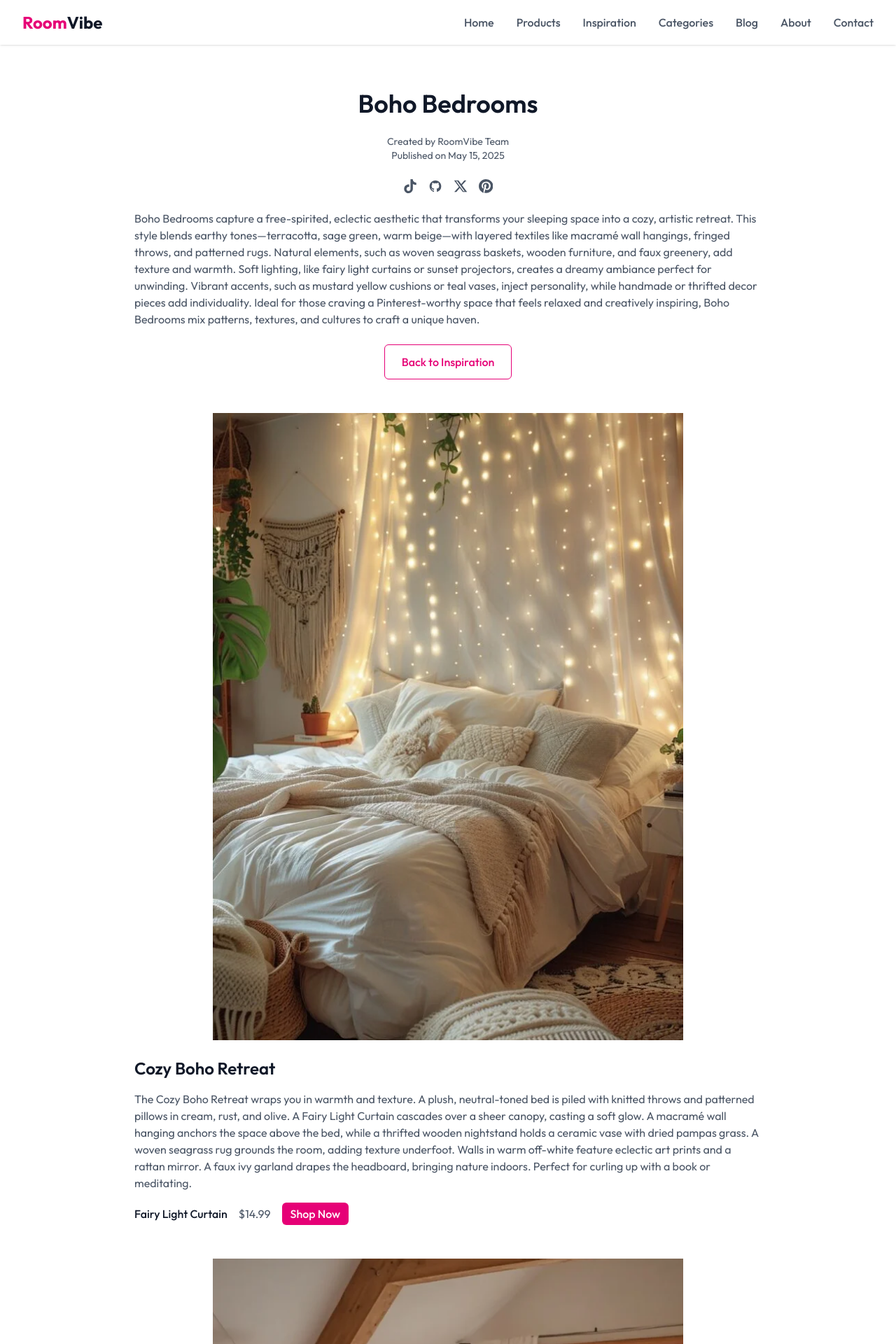
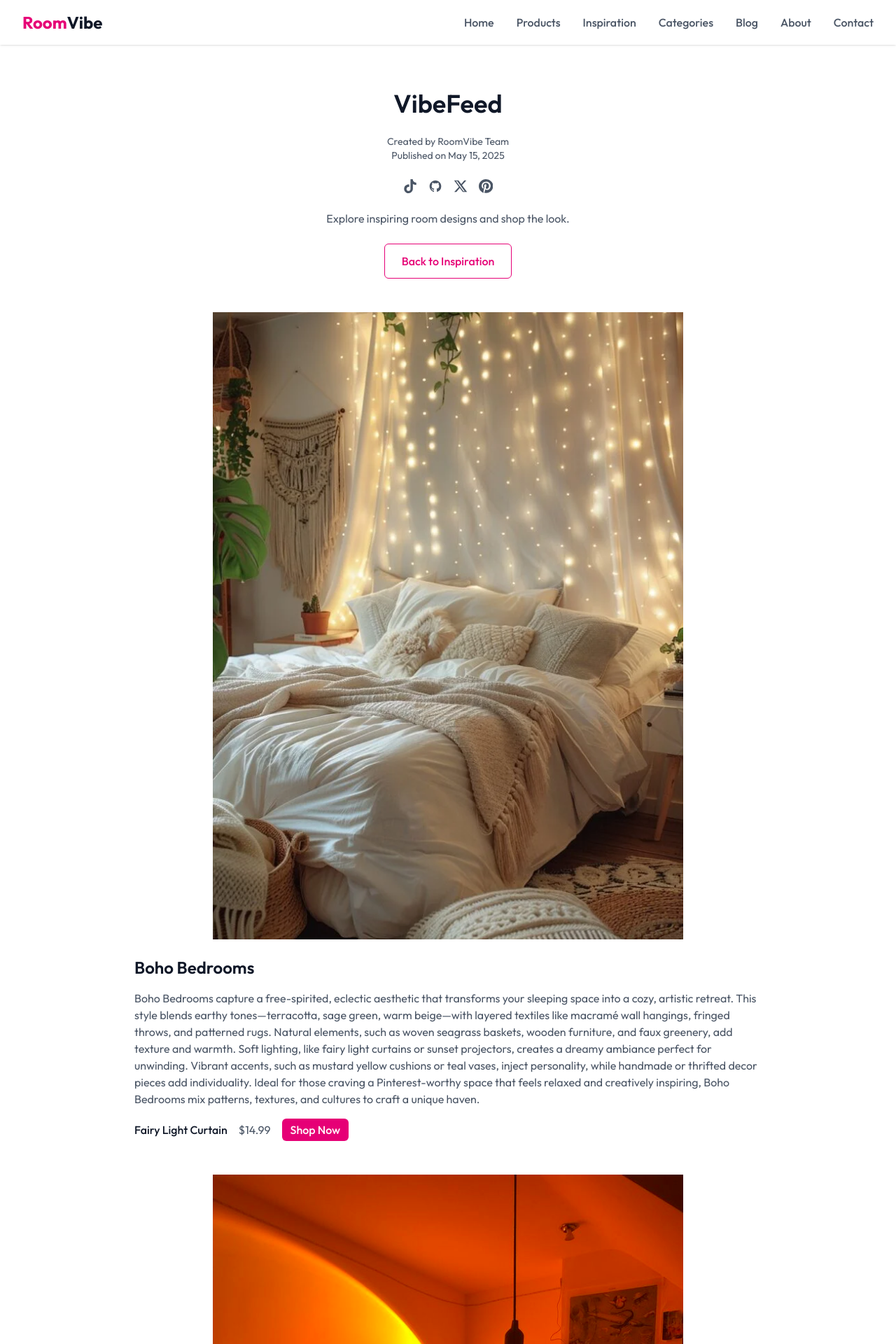
Before and after one commit to gr1shq/roomvibe, a Next.js app: page /inspiration/boho-bedrooms in a window 1280 px wide. Shown: the top 1920 px of the page at 70% size. Built offline with nearby package versions, Linux system fonts and the light colour scheme.

Commit message:
new page, a lot of fixed in categories, products, cards, blog posts and so on 2

```diff
--- a/app/inspiration/[slug]/page.tsx
+++ b/app/inspiration/[slug]/page.tsx
@@ -1,5 +1,6 @@
 "use client";
 
+import { use } from 'react';
 import { notFound } from 'next/navigation';
 import Head from 'next/head';
 import { motion } from 'framer-motion';
@@ -9,8 +10,8 @@ import Image from 'next/image';
 import Header from '../../(components)/Header';
 import Footer from '../../(components)/Footer';
 import inspirationCategories from '../../../data/inspiration_categories.json';
-import { use } from 'react'; // Import React.use
 
+// Interfaces (same as in inspiration/[slug]/page.tsx)
 interface Room {
   id: number;
   title: string;
@@ -52,16 +53,22 @@ interface InspirationCategory {
   };
 }
 
-interface InspirationPageProps {
-  params: Promise<{ slug: string }>; // Update type to reflect params as a Promise
+interface PageProps {
+  searchParams: Promise<{ page?: string }>; // Fix: Type searchParams as a Promise
 }
 
-const InspirationPage = ({ params }: InspirationPageProps) => {
-  // Unwrap the params Promise using React.use
-  const resolvedParams = use(params);
-  const category = inspirationCategories.find((cat) => cat.slug === resolvedParams.slug) as InspirationCategory | undefined;
+export default function VibeFeedPage({ searchParams }: PageProps) {
+  // Unwrap searchParams using React.use
+  const resolvedSearchParams = use(searchParams);
+  const page = parseInt(resolvedSearchParams.page || '1', 10); // Convert to number, default to 1
+  const itemsPerPage = 4; // Fewer items for simplicity
+  const start = (page - 1) * itemsPerPage;
+  const end = start + itemsPerPage;
 
-  if (!category) {
+  // Paginate categories directly
+  const paginatedCategories = inspirationCategories.slice(start, end) as InspirationCategory[];
+
+  if (paginatedCategories.length === 0 && page > 1) {
     notFound();
   }
 
@@ -95,16 +102,10 @@ const InspirationPage = ({ params }: InspirationPageProps) => {
   return (
     <div className="min-h-screen bg-white">
       <Head>
-        <title>{`${category.name} Inspiration | RoomVibe`}</title>
-        <meta name="description" content={category.style_description.slice(0, 160)} />
-        <meta
-          name="keywords"
-          content={`${category.name.toLowerCase()}, room inspiration, aesthetic decor, cozy room ideas`}
-        />
-        <link
-          rel="canonical"
-          href={`https://www.roomvibe.vercel.app/inspiration/${category.slug}`}
-        />
+        <title>VibeFeed | RoomVibe</title>
+        <meta name="description" content="Explore inspiring room designs and shop the look." />
+        <meta name="keywords" content="room inspiration, aesthetic decor, cozy room ideas" />
+        <link rel="canonical" href="https://www.roomvibe.vercel.app/vibefeed" />
       </Head>
 
       <Header />
@@ -113,7 +114,7 @@ const InspirationPage = ({ params }: InspirationPageProps) => {
         ref={ref}
         className="container mx-auto px-4 sm:px-6 lg:px-8 py-12 md:py-16"
       >
-        {/* Title, Metadata, Social Links, and Style Description */}
+        {/* Title, Metadata, Social Links, and Description */}
         <motion.div
           className="flex flex-col gap-6 mb-12 max-w-4xl mx-auto"
           variants={containerVariants}
@@ -124,7 +125,7 @@ const InspirationPage = ({ params }: InspirationPageProps) => {
             className="text-gray-900 font-semibold text-3xl md:text-4xl text-center"
             variants={itemVariants}
           >
-            {category.name}
+            VibeFeed
           </motion.h1>
           <motion.div className="text-sm text-gray-600 text-center" variants={itemVariants}>
             <p>Created by RoomVibe Team</p>
@@ -189,49 +190,64 @@ const InspirationPage = ({ params }: InspirationPageProps) => {
             </Link>
           </motion.div>
           <motion.p
-            className="text-base text-gray-600"
+            className="text-base text-gray-600 text-center"
             variants={itemVariants}
           >
-            {category.style_description}
+            Explore inspiring room designs and shop the look.
           </motion.p>
-          {/* Back to Inspiration Button */}
           <motion.div className="flex justify-center" variants={itemVariants}>
             <Link
-              href={category.back_to_inspiration.url}
+              href="/inspiration"
               className="px-6 py-3 text-base font-medium text-pink-600 border border-pink-600 rounded-md hover:bg-pink-50 active:bg-pink-100 transition-all duration-200"
-              aria-label={category.back_to_inspiration.title}
+              aria-label="Back to Inspiration"
             >
-              {category.back_to_inspiration.title}
+              Back to Inspiration
             </Link>
           </motion.div>
         </motion.div>
 
-        {/* Room Sections */}
+        {/* Inspiration Categories */}
         <motion.section
           className="space-y-12 max-w-4xl mx-auto"
           variants={containerVariants}
-          aria-label="Room Inspiration"
+          initial="hidden"
+          animate={inView ? 'visible' : 'hidden'}
+          aria-label="Inspiration Categories"
         >
-          {category.rooms.map((room) => (
-            <motion.div key={room.id} variants={itemVariants}>
+          {paginatedCategories.map((category) => (
+            <motion.div key={category.id} variants={itemVariants}>
+              {category.rooms[0] && (
                 <div className="relative w-full aspect-[3/4] max-w-2xl mx-auto">
                   <Image
-                  src={room.image}
-                  alt={room.alt}
+                    src={category.rooms[0].image}
+                    alt={category.rooms[0].alt}
                     fill
                     className="object-cover"
                     sizes="(max-width: 768px) 100vw, 800px"
                     loading="lazy"
                   />
                 </div>
+              )}
               <div className="mt-6">
-                <h2 className="text-2xl font-semibold text-gray-900 mb-4">{room.title}</h2>
-                <p className="text-base text-gray-600 mb-4">{room.description}</p>
+                <h2 className="text-2xl font-semibold text-gray-900 mb-4">
+                  <Link
+                    href={`/inspiration/${category.slug}`}
+                    className="hover:text-pink-600"
+                  >
+                    {category.name}
+                  </Link>
+                </h2>
+                <p className="text-base text-gray-600 mb-4">{category.style_description}</p>
+                {category.rooms[0]?.product && (
                   <div className="flex items-center gap-4">
-                  <p className="text-base font-medium text-gray-900">{room.product.name}</p>
-                  <p className="text-base text-gray-600">${room.product.price.toFixed(2)}</p>
+                    <p className="text-base font-medium text-gray-900">
+                      {category.rooms[0].product.name}
+                    </p>
+                    <p className="text-base text-gray-600">
+                      ${category.rooms[0].product.price.toFixed(2)}
+                    </p>
                     <Link
-                    href={room.product.affiliate_url}
+                      href={category.rooms[0].product.affiliate_url}
                       target="_blank"
                       rel="noopener noreferrer"
                       className="inline-block px-3 py-1 text-base font-medium text-white bg-pink-600 rounded-md hover:bg-pink-500"
@@ -239,6 +255,7 @@ const InspirationPage = ({ params }: InspirationPageProps) => {
                       Shop Now
                     </Link>
                   </div>
+                )}
               </div>
             </motion.div>
           ))}
@@ -248,6 +265,8 @@ const InspirationPage = ({ params }: InspirationPageProps) => {
         <motion.section
           className="mt-12 max-w-4xl mx-auto"
           variants={containerVariants}
+          initial="hidden"
+          animate={inView ? 'visible' : 'hidden'}
           aria-label="Shop the Look"
         >
           <h2 className="text-2xl md:text-3xl font-semibold text-gray-900 mb-6 text-center">
@@ -257,7 +276,10 @@ const InspirationPage = ({ params }: InspirationPageProps) => {
             className="grid grid-cols-1 sm:grid-cols-2 lg:grid-cols-4 gap-6"
             variants={containerVariants}
           >
-            {category.shop_the_look.map((item) => (
+            {paginatedCategories
+              .flatMap((category) => category.shop_the_look.slice(0, 1)) // One item per category
+              .slice(0, 4) // Limit to 4 items
+              .map((item) => (
                 <motion.div
                   key={item.id}
                   variants={itemVariants}
@@ -295,29 +317,35 @@ const InspirationPage = ({ params }: InspirationPageProps) => {
           </motion.div>
         </motion.section>
 
-        {/* Find More Here Link */}
-        {category.find_more && (
-          <motion.section
-            className="mt-12 max-w-4xl mx-auto text-center"
+        {/* Pagination Controls */}
+        <motion.div
+          className="flex justify-center gap-4 mt-12"
           variants={itemVariants}
+          initial="hidden"
+          animate={inView ? 'visible' : 'hidden'}
         >
-            <p className="text-base text-gray-700">
-              Want to learn more?{' '}
+          {page > 1 && (
             <Link
-                href={category.find_more.url}
-                className="text-pink-600 hover:underline font-medium"
-                aria-label={category.find_more.title}
+              href={`/vibefeed?page=${page - 1}`}
+              className="px-6 py-3 text-base font-medium text-pink-600 border border-pink-600 rounded-md hover:bg-pink-50 active:bg-pink-100 transition-all duration-200"
+              aria-label="Previous Page"
             >
-                {category.find_more.title}
+              Previous
             </Link>
-            </p>
-          </motion.section>
           )}
+          {paginatedCategories.length === itemsPerPage && (
+            <Link
+              href={`/vibefeed?page=${page + 1}`}
+              className="px-6 py-3 text-base font-medium text-pink-600 border border-pink-600 rounded-md hover:bg-pink-50 active:bg-pink-100 transition-all duration-200"
+              aria-label="Next Page"
+            >
+              Next
+            </Link>
+          )}
+        </motion.div>
       </main>
 
       <Footer />
     </div>
   );
-};
-
-export default InspirationPage;
+}
```
Lines whose indentation alone changed are shown as unchanged.
